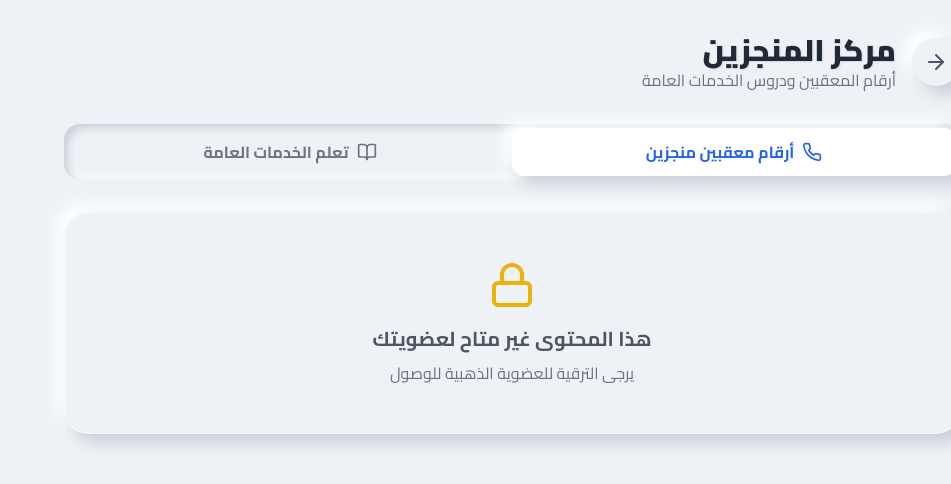
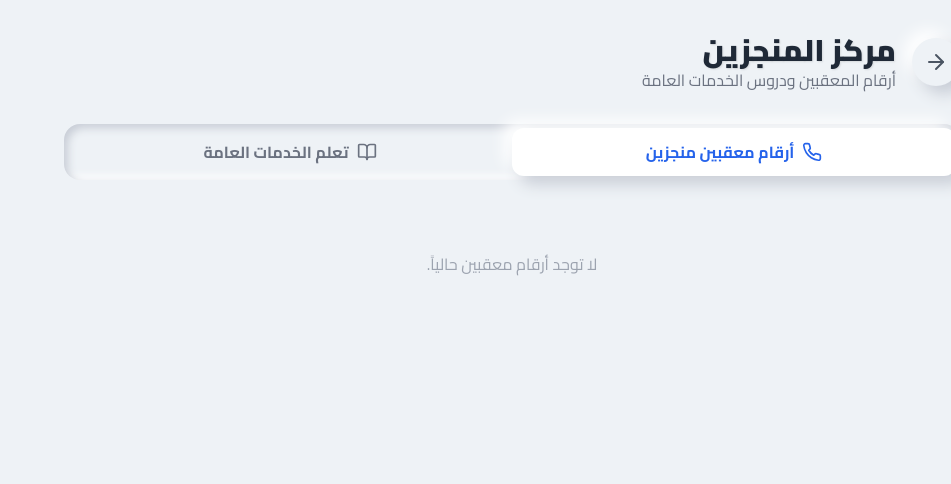
Before and after one commit to alnopeapp2025/Ttagep, a React (Vite) app: page /achievers in a window 1280 px wide. Shown: the top 484 px of the page, without its empty margins (329-1280 px from the left). Built offline with nearby package versions, Linux system fonts and the light colour scheme.

Commit message:
Commit from Dualite Alpha:

```diff
--- a/src/pages/AchieversHub.tsx
+++ b/src/pages/AchieversHub.tsx
@@ -1,6 +1,6 @@
 import { useState, useEffect } from 'react';
 import { useNavigate } from 'react-router-dom';
-import { ArrowRight, Phone, BookOpen, User, Lock } from 'lucide-react';
+import { ArrowRight, Phone, BookOpen, User } from 'lucide-react';
 import {
     getStoredExtAgents,
     getStoredLessons,
@@ -15,7 +15,11 @@ export default function AchieversHub() {
   // Data State
   const [extAgents, setExtAgents] = useState<ExternalAgent[]>([]);
   const [lessons, setLessons] = useState<Lesson[]>([]);
+
+  // We keep these for consistency but don't use them for blocking anymore
+  // eslint-disable-next-line @typescript-eslint/no-unused-vars
   const [settings, setSettings] = useState(getGlobalSettings());
+  // eslint-disable-next-line @typescript-eslint/no-unused-vars
   const [currentUser, setCurrentUser] = useState(getCurrentUser());
 
   useEffect(() => {
@@ -24,13 +28,6 @@ export default function AchieversHub() {
     setSettings(getGlobalSettings());
     setCurrentUser(getCurrentUser());
   }, []);
-
-  // Permission Check
-  const canAccessFeature = (feature: 'achieversNumbers' | 'lessons') => {
-    const role = currentUser?.role || 'visitor';
-    // @ts-ignore
-    return settings.featurePermissions[feature].includes(role);
-  };
 
   return (
     <div className="max-w-4xl mx-auto pb-20">
@@ -62,9 +59,8 @@ export default function AchieversHub() {
         </button>
       </div>
 
-      {/* Content */}
+      {/* Content - Unlocked for Everyone */}
       {activeTab === 'numbers' ? (
-        canAccessFeature('achieversNumbers') ? (
         <div className="space-y-6">
             <div className="grid grid-cols-1 md:grid-cols-2 gap-4">
                 {extAgents.map(agent => (
@@ -86,17 +82,6 @@ export default function AchieversHub() {
             </div>
         </div>
       ) : (
-            <div
-                onClick={() => navigate('/?openPro=true')}
-                className="text-center py-12 bg-[#eef2f6] rounded-3xl shadow-3d border border-white/50 cursor-pointer hover:bg-yellow-50/50 transition-colors group"
-            >
-                <Lock className="w-12 h-12 text-yellow-500 mx-auto mb-4 group-hover:scale-110 transition-transform" />
-                <h3 className="text-xl font-bold text-gray-600">هذا المحتوى غير متاح لعضويتك</h3>
-                <p className="text-gray-500 mt-2">يرجى الترقية للعضوية الذهبية للوصول</p>
-            </div>
-        )
-      ) : (
-        canAccessFeature('lessons') ? (
         <div className="space-y-6">
             <div className="space-y-4">
                 {lessons.map(lesson => (
@@ -118,16 +103,6 @@ export default function AchieversHub() {
                 )}
             </div>
         </div>
-        ) : (
-            <div
-                onClick={() => navigate('/?openPro=true')}
-                className="text-center py-12 bg-[#eef2f6] rounded-3xl shadow-3d border border-white/50 cursor-pointer hover:bg-yellow-50/50 transition-colors group"
-            >
-                <Lock className="w-12 h-12 text-yellow-500 mx-auto mb-4 group-hover:scale-110 transition-transform" />
-                <h3 className="text-xl font-bold text-gray-600">هذا المحتوى غير متاح لعضويتك</h3>
-                <p className="text-gray-500 mt-2">يرجى الترقية للعضوية الذهبية للوصول</p>
-            </div>
-        )
       )}
     </div>
   );
```
Lines whose indentation alone changed are shown as unchanged.
